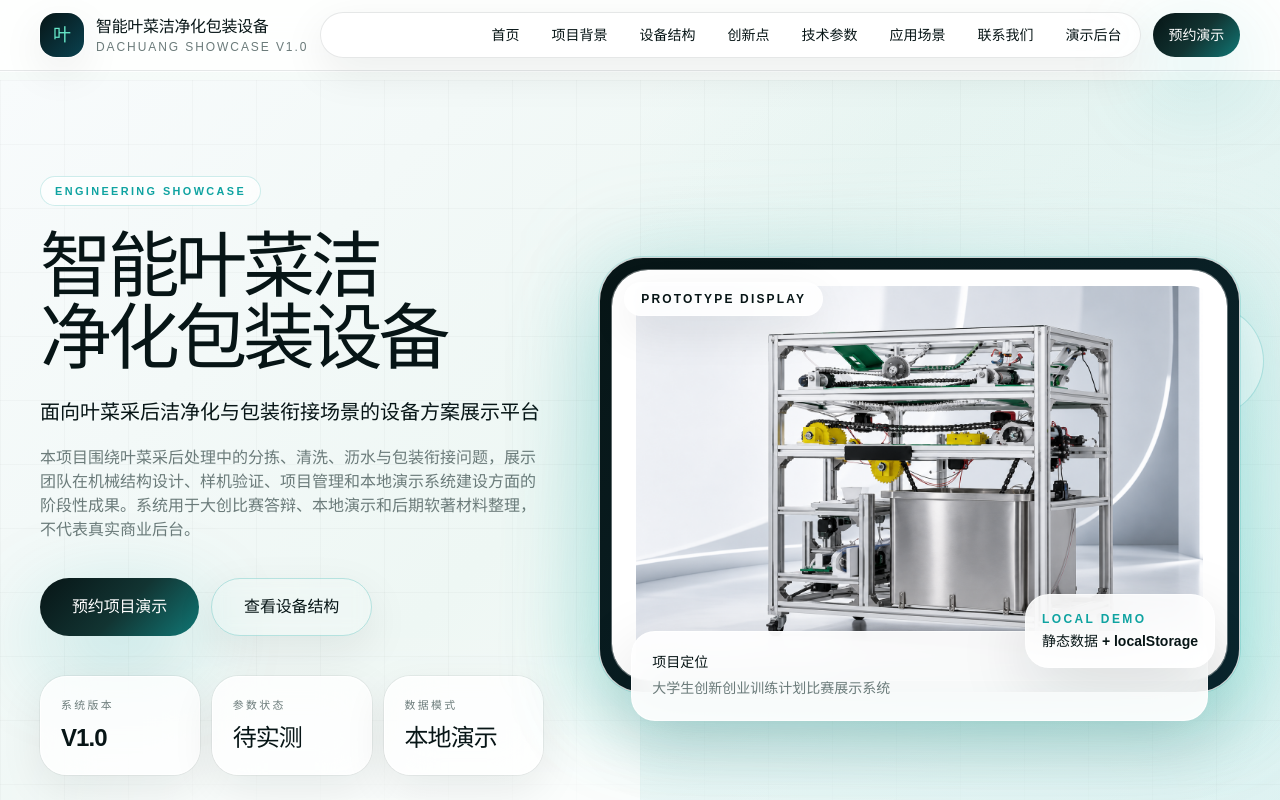
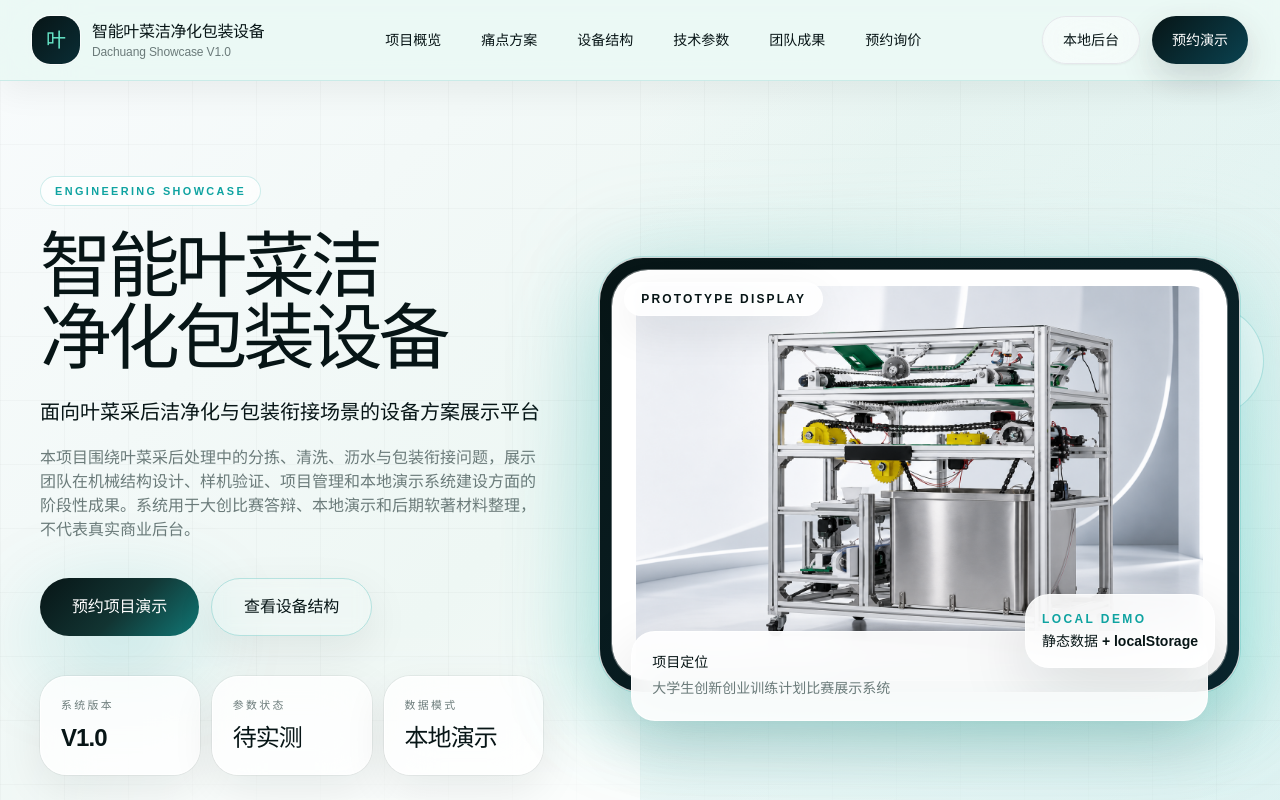
Before and after one commit to MioPsyche/clean-pack-display-system, a React (Vite) app: page / in a window 1280 px wide. Shown: the top 800 px of the page. Built offline with nearby package versions, Linux system fonts and the light colour scheme.

Commit message:
fix: make navbar fixed and improve section navigation

```diff
--- a/src/components/layout/MobileNav.tsx
+++ b/src/components/layout/MobileNav.tsx
@@ -8,8 +8,8 @@
 
 export function MobileNav({ items, onNavigate }: MobileNavProps) {
   return (
-    <div className="border-t border-carbon/10 bg-white/[0.96] px-4 py-4 shadow-panel backdrop-blur-2xl lg:hidden">
-      <nav className="grid gap-2">
+    <div className="border-t border-white/40 bg-white/[0.68] px-4 py-3 shadow-lg backdrop-blur-2xl backdrop-saturate-150 sm:px-6 lg:hidden">
+      <nav className="mx-auto grid max-w-7xl gap-2 rounded-[1.5rem] border border-white/55 bg-white/[0.72] p-2 shadow-sm backdrop-blur-2xl backdrop-saturate-150">
         {items.map((item) => (
           item.href.startsWith('/') ? (
             <Link
@@ -25,12 +25,26 @@
               key={item.href}
               href={item.href}
               onClick={onNavigate}
-              className="rounded-2xl border border-transparent px-4 py-3 text-sm font-semibold text-carbon transition-[background-color,border-color,color] duration-200 hover:border-aqua/20 hover:bg-mist focus-visible:outline focus-visible:outline-2 focus-visible:outline-offset-2 focus-visible:outline-aqua"
+              className="rounded-2xl border border-transparent px-4 py-3 text-sm font-semibold text-slate-800 transition-[background-color,border-color,color] duration-200 hover:border-aqua/20 hover:bg-white/[0.86] hover:text-carbon focus-visible:outline focus-visible:outline-2 focus-visible:outline-offset-2 focus-visible:outline-aqua"
             >
               {item.label}
             </a>
           )
         ))}
+        <Link
+          to="/admin"
+          onClick={onNavigate}
+          className="rounded-2xl border border-aqua/15 bg-white/[0.72] px-4 py-3 text-sm font-semibold text-carbon transition-[background-color,border-color,color] duration-200 hover:border-aqua/30 hover:bg-white/[0.9] focus-visible:outline focus-visible:outline-2 focus-visible:outline-offset-2 focus-visible:outline-aqua"
+        >
+          本地后台
+        </Link>
+        <a
+          href="#contact"
+          onClick={onNavigate}
+          className="rounded-2xl bg-carbon px-4 py-3 text-sm font-semibold text-white transition-[background-color,border-color,color] duration-200 hover:bg-graphite focus-visible:outline focus-visible:outline-2 focus-visible:outline-offset-2 focus-visible:outline-aqua"
+        >
+          预约演示
+        </a>
       </nav>
     </div>
   );
--- a/src/components/layout/SiteHeader.tsx
+++ b/src/components/layout/SiteHeader.tsx
@@ -2,29 +2,28 @@
 import { Link } from 'react-router-dom';
 import { navigationItems, projectProfile } from '../../data/projectProfile';
 import { cn } from '../../utils/cn';
-import { buttonStyles } from '../ui/Button';
 import { MobileNav } from './MobileNav';
 
 export function SiteHeader() {
   const [isOpen, setIsOpen] = useState(false);
   const navLinkClassName =
-    'shrink-0 rounded-full px-3 py-2 text-xs font-semibold text-carbon/72 transition-[background-color,color,border-color,box-shadow] duration-200 hover:bg-carbon hover:text-white focus-visible:outline focus-visible:outline-2 focus-visible:outline-offset-2 focus-visible:outline-aqua xl:px-3.5 xl:text-sm';
+    'shrink-0 rounded-full px-3.5 py-2 text-sm font-semibold text-carbon/78 transition-[background-color,color,box-shadow] duration-200 hover:bg-white/[0.62] hover:text-carbon focus-visible:outline focus-visible:outline-2 focus-visible:outline-offset-2 focus-visible:outline-aqua xl:px-4';
 
   return (
-    <header className="fixed left-0 right-0 top-0 z-[100] border-b border-slate-900/10 bg-white/[0.84] shadow-[0_1px_0_rgba(255,255,255,0.72)] backdrop-blur-2xl">
-      <div className="mx-auto flex max-w-[1400px] items-center justify-between gap-3 px-4 py-3 sm:px-8 lg:px-10">
+    <header className="fixed left-0 right-0 top-0 z-[100] border-b border-aqua/15 bg-[#EAF8F5]/[0.82] text-carbon shadow-[0_10px_34px_rgba(7,21,22,0.06)] backdrop-blur-2xl backdrop-saturate-150">
+      <div className="mx-auto flex h-20 max-w-7xl items-center justify-between gap-5 px-4 sm:px-6 lg:px-8">
         <Link
           to="/"
           className="group flex min-w-0 shrink-0 items-center gap-3 rounded-2xl focus-visible:outline focus-visible:outline-2 focus-visible:outline-offset-4 focus-visible:outline-aqua"
         >
-          <span className="flex h-11 w-11 shrink-0 items-center justify-center rounded-2xl bg-[linear-gradient(135deg,#071516,#0A4250)] text-lg font-black text-mint shadow-panel-soft ring-1 ring-white/70 transition-transform duration-200 group-hover:-translate-y-0.5">
+          <span className="flex h-12 w-12 shrink-0 items-center justify-center rounded-[1.15rem] bg-[linear-gradient(135deg,#071516,#0A2D35)] text-xl font-black text-mint shadow-sm ring-1 ring-white/70 transition-transform duration-200 group-hover:-translate-y-0.5">
             叶
           </span>
           <span className="min-w-0">
-            <span className="block truncate font-display text-sm font-bold tracking-[-0.02em] text-carbon sm:text-base">
+            <span className="block truncate font-display text-[0.95rem] font-bold tracking-[-0.02em] text-carbon sm:text-base">
               {projectProfile.shortName}
             </span>
-            <span className="hidden text-xs font-medium uppercase tracking-[0.16em] text-steel sm:block">
+            <span className="hidden text-xs font-medium tracking-[-0.01em] text-steel sm:block">
               Dachuang Showcase V1.0
             </span>
           </span>
@@ -32,7 +31,7 @@
 
         <nav
           aria-label="首页主导航"
-          className="hidden min-w-0 flex-1 items-center justify-end gap-1 overflow-x-auto rounded-full border border-carbon/10 bg-white/[0.74] p-1 shadow-panel-soft backdrop-blur-xl lg:flex"
+          className="hidden min-w-0 flex-1 items-center justify-center gap-2 overflow-x-auto lg:flex"
         >
           {navigationItems.map((item) => (
             item.href.startsWith('/') ? (
@@ -47,8 +46,17 @@
           ))}
         </nav>
 
-        <div className="hidden shrink-0 items-center gap-3 xl:flex">
-          <a href="#contact" className={buttonStyles({ variant: 'primary', size: 'sm' })}>
+        <div className="hidden shrink-0 items-center gap-3 lg:flex">
+          <Link
+            to="/admin"
+            className="inline-flex h-12 items-center justify-center rounded-full border border-aqua/18 bg-white/[0.46] px-5 text-sm font-semibold text-carbon shadow-sm backdrop-blur-xl transition-[background-color,border-color,color,box-shadow] duration-200 hover:border-aqua/35 hover:bg-white/[0.72] focus-visible:outline focus-visible:outline-2 focus-visible:outline-offset-2 focus-visible:outline-aqua"
+          >
+            本地后台
+          </Link>
+          <a
+            href="#contact"
+            className="inline-flex h-12 items-center justify-center rounded-full bg-[linear-gradient(135deg,#071516,#0A4250)] px-5 text-sm font-semibold text-white shadow-[0_14px_34px_rgba(7,21,22,0.16)] transition-[background-color,box-shadow,transform] duration-200 hover:-translate-y-0.5 hover:shadow-[0_18px_40px_rgba(7,21,22,0.2)] focus-visible:outline focus-visible:outline-2 focus-visible:outline-offset-2 focus-visible:outline-aqua"
+          >
             预约演示
           </a>
         </div>
@@ -58,7 +66,7 @@
           aria-label="打开移动端导航"
           aria-expanded={isOpen}
           onClick={() => setIsOpen((value) => !value)}
-          className="grid h-11 w-11 shrink-0 place-items-center rounded-2xl border border-carbon/10 bg-white shadow-panel-soft transition-[background-color,border-color,box-shadow] duration-200 hover:border-aqua/40 hover:bg-mist focus-visible:outline focus-visible:outline-2 focus-visible:outline-offset-2 focus-visible:outline-aqua lg:hidden"
+          className="grid h-11 w-11 shrink-0 place-items-center rounded-2xl border border-aqua/15 bg-white/[0.58] shadow-sm backdrop-blur-xl transition-[background-color,border-color,box-shadow] duration-200 hover:border-aqua/40 hover:bg-white/[0.88] focus-visible:outline focus-visible:outline-2 focus-visible:outline-offset-2 focus-visible:outline-aqua lg:hidden"
         >
           <span className="space-y-1.5">
             <span className={cn('block h-0.5 w-5 bg-carbon transition-transform duration-200', isOpen && 'translate-y-2 rotate-45')} />
--- a/src/data/projectProfile.ts
+++ b/src/data/projectProfile.ts
@@ -11,12 +11,10 @@
 };
 
 export const navigationItems: NavigationItem[] = [
-  { label: '首页', href: '#overview' },
-  { label: '项目背景', href: '#background' },
+  { label: '项目概览', href: '#overview' },
+  { label: '痛点方案', href: '#background' },
   { label: '设备结构', href: '#structure' },
-  { label: '创新点', href: '#innovation' },
   { label: '技术参数', href: '#specs' },
-  { label: '应用场景', href: '#scenarios' },
-  { label: '联系我们', href: '#contact' },
-  { label: '演示后台', href: '/admin' },
+  { label: '团队成果', href: '#team' },
+  { label: '预约询价', href: '#contact' },
 ];
--- a/src/pages/HomePage.tsx
+++ b/src/pages/HomePage.tsx
@@ -16,7 +16,7 @@
   return (
     <div className="min-h-screen overflow-x-hidden bg-[linear-gradient(180deg,#F6FBF9_0%,#EEF7F4_40%,#F8FBFC_100%)] text-carbon">
       <SiteHeader />
-      <main className="overflow-x-hidden pt-[76px] sm:pt-[80px]">
+      <main className="overflow-x-hidden pt-20">
         <HeroSection />
         <PainPointSection />
         <SolutionSection />
```
Also changed, not shown: 1 other file (tests, documents, lock files or other folders).
